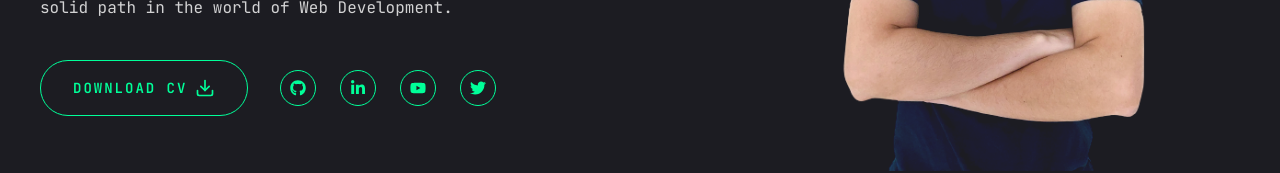
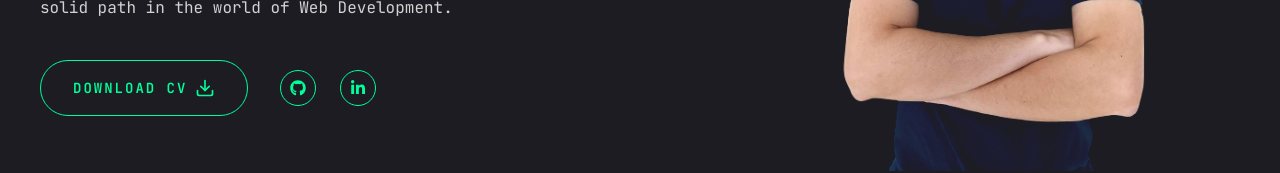
Before and after one commit to joemar-ceneza/portfolio-v4, a Next.js app: page / in a window 1280 px wide. Shown: the part 499-672 px from the top of the page. Built offline with nearby package versions, Linux system fonts and the light colour scheme; no server answers.

Commit message:
fix: remove unused social media icons from Social component

```diff
--- a/src/components/Social.tsx
+++ b/src/components/Social.tsx
@@ -8,14 +8,6 @@ const socials = [
   },
   {
     icons: <FaLinkedinIn />,
-    path: "",
-  },
-  {
-    icons: <FaYoutube />,
-    path: "",
-  },
-  {
-    icons: <FaTwitter />,
     path: "",
   },
 ];
```
